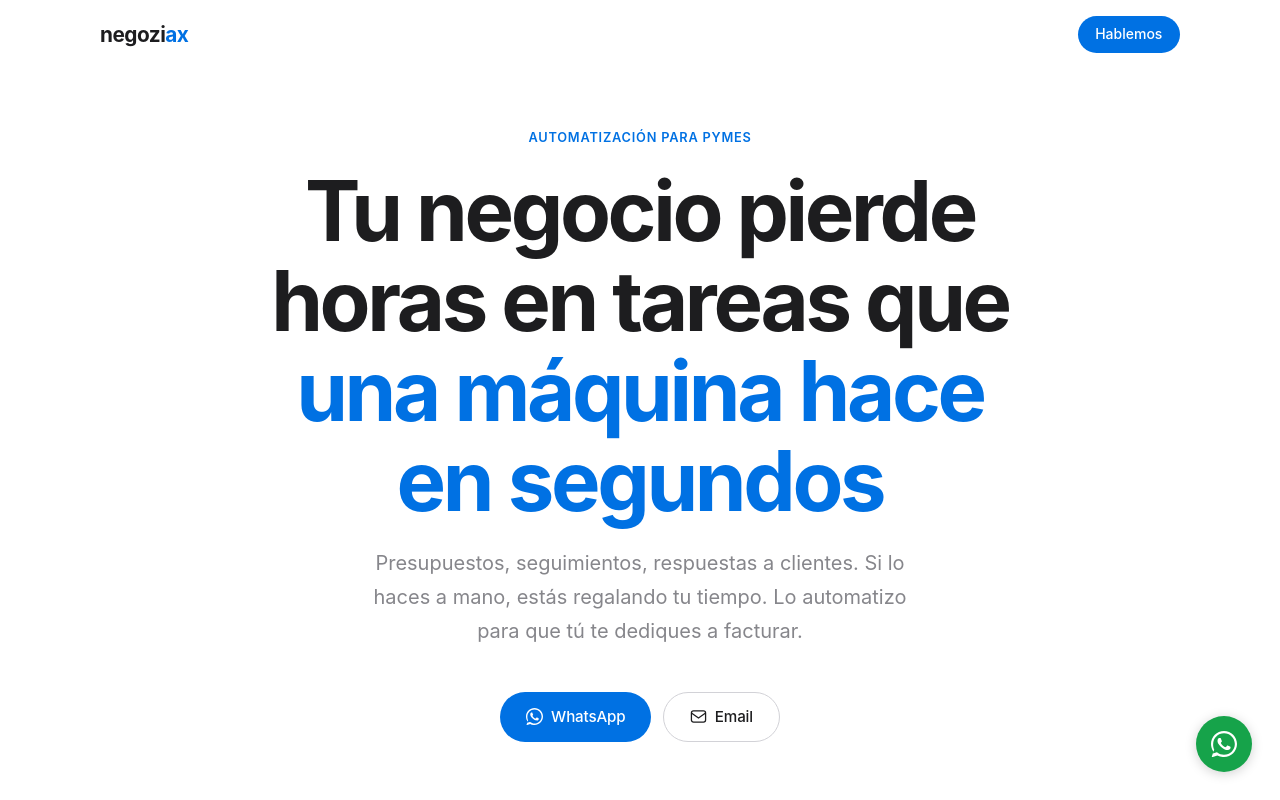
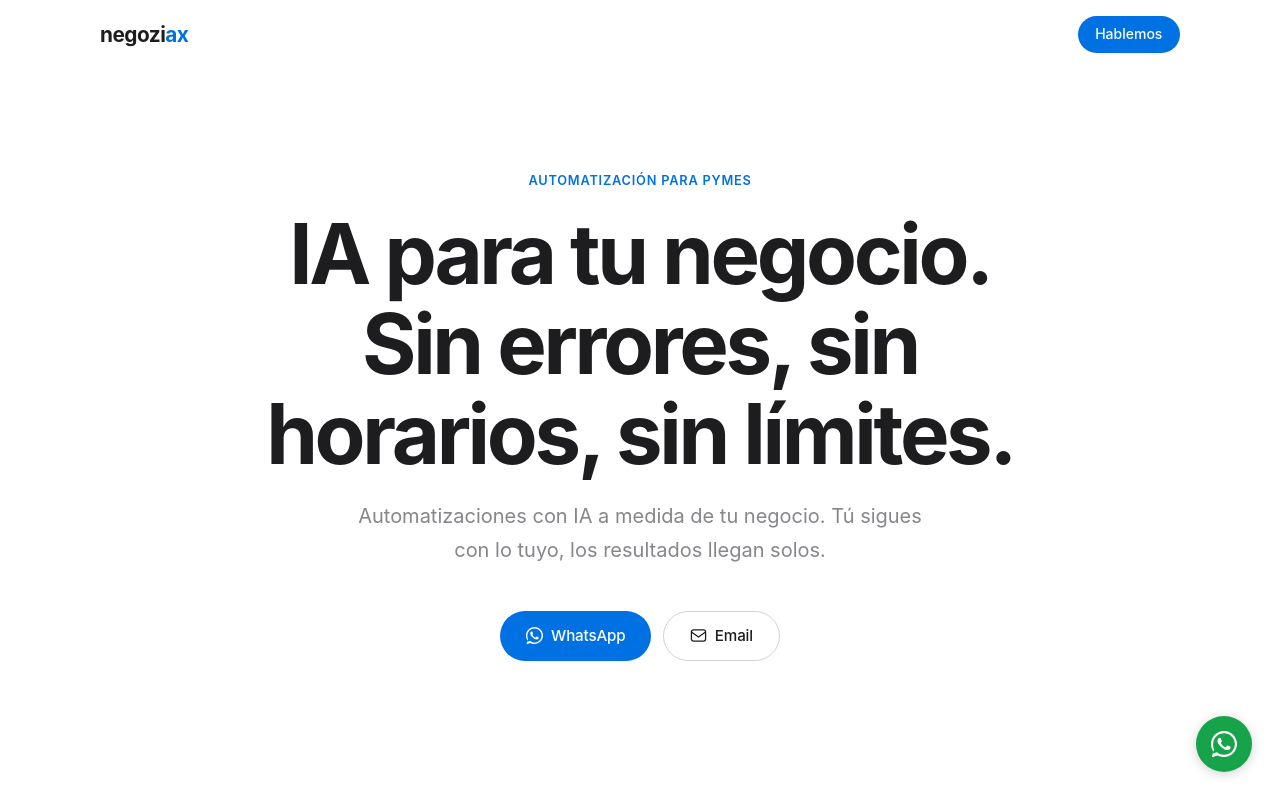
Before and after one commit to mariodiieezz/landing-negoziax, a website: page public/index.html in a window 1280 px wide. Shown: the top 800 px of the page. Drawn offline with Linux system fonts and the light colour scheme.

Commit message:
restaurar textos hero

```diff
--- a/public/index.html
+++ b/public/index.html
@@ -283,8 +283,8 @@ footer{
 <section class="hero">
   <div class="hero-inner">
     <span class="eyebrow reveal">Automatización para pymes</span>
-    <h1 class="reveal">Tu negocio pierde horas en tareas que <em>una máquina hace en segundos</em></h1>
-    <p class="hero-sub reveal">Presupuestos, seguimientos, respuestas a clientes. Si lo haces a mano, estás regalando tu tiempo. Lo automatizo para que tú te dediques a facturar.</p>
+    <h1 class="reveal">IA para tu negocio. Sin errores, sin horarios, sin límites.</h1>
+    <p class="hero-sub reveal">Automatizaciones con IA a medida de tu negocio. Tú sigues con lo tuyo, los resultados llegan solos.</p>
     <div class="hero-ctas reveal">
       <a href="https://wa.me/34611059182?text=Hola%2C%20quiero%20saber%20c%C3%B3mo%20automatizar%20mi%20negocio" class="btn btn--primary">
         <svg width="17" height="17" viewBox="0 0 24 24" fill="currentColor" aria-hidden="true"><path d="M17.472 14.382c-.297-.149-1.758-.867-2.03-.967-.273-.099-.471-.148-.67.15-.197.297-.767.966-.94 1.164-.173.199-.347.223-.644.075-.297-.15-1.255-.463-2.39-1.475-.883-.788-1.48-1.761-1.653-2.059-.173-.297-.018-.458.13-.606.134-.133.298-.347.446-.52.149-.174.198-.298.298-.497.099-.198.05-.371-.025-.52-.075-.149-.669-1.612-.916-2.207-.242-.579-.487-.5-.669-.51-.173-.008-.371-.01-.57-.01-.198 0-.52.074-.792.372-.272.297-1.04 1.016-1.04 2.479 0 1.462 1.065 2.875 1.213 3.074.149.198 2.096 3.2 5.077 4.487.709.306 1.262.489 1.694.625.712.227 1.36.195 1.871.118.571-.085 1.758-.719 2.006-1.413.248-.694.248-1.289.173-1.413-.074-.124-.272-.198-.57-.347z"/><path d="M12 0C5.373 0 0 5.373 0 12c0 2.625.846 5.059 2.284 7.034L.789 23.492a.5.5 0 00.611.611l4.458-1.495A11.943 11.943 0 0012 24c6.627 0 12-5.373 12-12S18.627 0 12 0zm0 22c-2.33 0-4.48-.78-6.206-2.093l-.353-.29-3.659 1.226 1.226-3.659-.29-.353A9.96 9.96 0 012 12C2 6.486 6.486 2 12 2s10 4.486 10 10-4.486 10-10 10z"/></svg>
```
